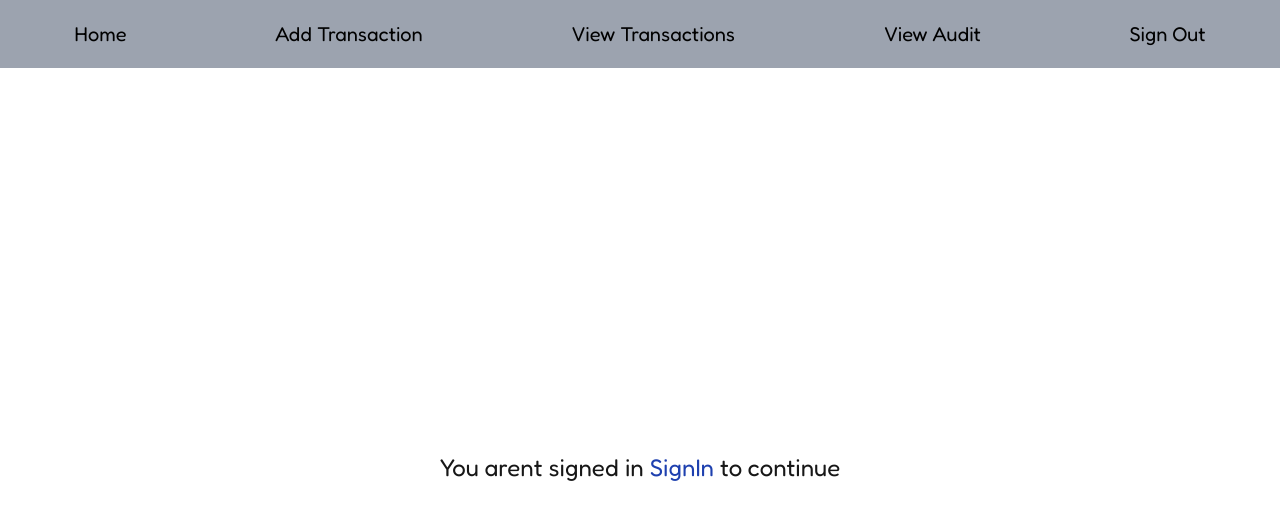
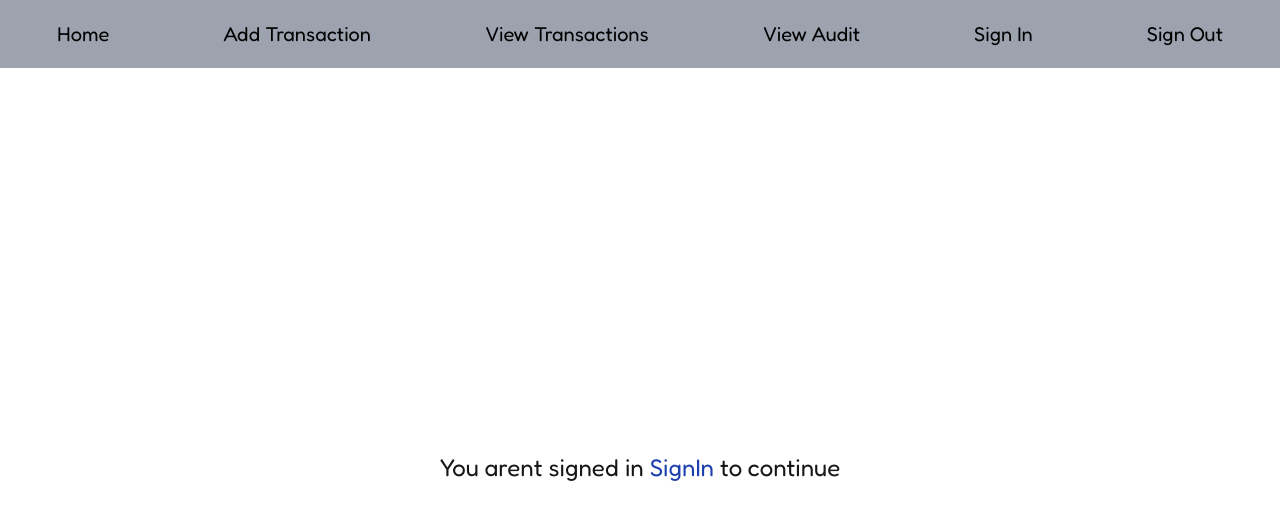
Before and after one commit to SusiragulR/rbac-workflow-assessment, a Next.js app: page / in a window 1280 px wide. Shown: the top 520 px of the page. Built offline with nearby package versions, Linux system fonts and the light colour scheme; no server answers.

Commit message:
deployment error fix

```diff
--- a/src/app/add-transaction/page.tsx
+++ b/src/app/add-transaction/page.tsx
@@ -8,7 +8,7 @@ export default async function page() {
     const session = await getServerSession(options);
 
     if (!session) {
-        redirect('/api/auth/signin?callbackUrl=https://rbac-workflow-assessment-e28o.vercel.app/');
+        redirect('/api/auth/signin?callbackUrl=/');
     }
 
     return (
--- a/src/app/api/transactions/[id]/audit-log/route.ts
+++ b/src/app/api/transactions/[id]/audit-log/route.ts
@@ -12,7 +12,7 @@ export async function GET(
     const session = await getServerSession(options);
 
     if (!session) {
-        redirect('/api/auth/signin?callbackUrl=https://rbac-workflow-assessment-e28o.vercel.app/');
+        redirect('/api/auth/signin?callbackUrl=/');
     }
 
     try {
--- a/src/app/api/transactions/[id]/reject/route.ts
+++ b/src/app/api/transactions/[id]/reject/route.ts
@@ -11,7 +11,6 @@ export async function PUT(
     const userId = searchParams.get('userId');
 
     try {
-        // Connect to MongoDB
         await connectMongo();
 
         // Extract transaction ID from the dynamic route
--- a/src/app/audit-log/page.tsx
+++ b/src/app/audit-log/page.tsx
@@ -16,7 +16,7 @@ export default async function page() {
     const session = await getServerSession(options);
 
     if (!session) {
-        redirect('/api/auth/signin?callbackUrl=https://rbac-workflow-assessment-e28o.vercel.app/');
+        redirect('/api/auth/signin?callbackUrl=/');
     }
 
     if (session.user.role == 'admin') {
--- a/src/app/denied/page.tsx
+++ /dev/null
@@ -1,13 +0,0 @@
-import React from 'react';
-import Link from 'next/link';
-
-export default function page() {
-    return (
-        <div>
-            <h1>
-                Access denied as per your position. Go to{' '}
-                <Link href={'/'}>Home</Link>
-            </h1>
-        </div>
-    );
-}
--- a/src/app/view-transactions/page.tsx
+++ b/src/app/view-transactions/page.tsx
@@ -8,7 +8,7 @@ export default async function page() {
     const session = await getServerSession(options);
 
     if (!session) {
-        redirect('/api/auth/signin?callbackUrl=https://rbac-workflow-assessment-e28o.vercel.app/view-transactions');
+        redirect('/api/auth/signin?callbackUrl=/view-transactions');
     }
 
     let transactions;
--- a/src/components/NavBar.tsx
+++ b/src/components/NavBar.tsx
@@ -1,14 +1,37 @@
-import React from "react";
-import Link from "next/link";
+import React from 'react';
+import Link from 'next/link';
 
 export default function NavBar() {
-	return (
-		<nav className="w-full flex justify-around text-sm md:text-lg lg:text-xl py-3 bg-gray-400 text-black">
-			<Link href={"/"}><div className="rounded hover:bg-gray-200 px-2 py-2">Home</div></Link>
-			<Link href={"/add-transaction"}><div className="rounded hover:bg-gray-200 px-2 py-2">Add Transaction</div></Link>
-			<Link href={"/view-transactions"}><div className="rounded hover:bg-gray-200 px-2 py-2">View Transactions</div></Link>
-			<Link href={"/audit-log"}><div className="rounded hover:bg-gray-200 px-2 py-2">View Audit</div></Link>
-			<Link href={"/api/auth/signout"}><div className="rounded hover:bg-gray-200 px-2 py-2">Sign Out</div></Link>
-		</nav>
-	);
+    return (
+        <nav className="w-full flex justify-around text-sm md:text-lg lg:text-xl py-3 bg-gray-400 text-black">
+            <Link href={'/'}>
+                <div className="rounded hover:bg-gray-200 px-2 py-2">Home</div>
+            </Link>
+            <Link href={'/add-transaction'}>
+                <div className="rounded hover:bg-gray-200 px-2 py-2">
+                    Add Transaction
+                </div>
+            </Link>
+            <Link href={'/view-transactions'}>
+                <div className="rounded hover:bg-gray-200 px-2 py-2">
+                    View Transactions
+                </div>
+            </Link>
+            <Link href={'/audit-log'}>
+                <div className="rounded hover:bg-gray-200 px-2 py-2">
+                    View Audit
+                </div>
+            </Link>
+            <Link href={'/api/auth/signin?callbackUrl=/'}>
+                <div className="rounded hover:bg-gray-200 px-2 py-2">
+                    Sign In
+                </div>
+            </Link>
+            <Link href={'/api/auth/signout'}>
+                <div className="rounded hover:bg-gray-200 px-2 py-2">
+                    Sign Out
+                </div>
+            </Link>
+        </nav>
+    );
 }
```
